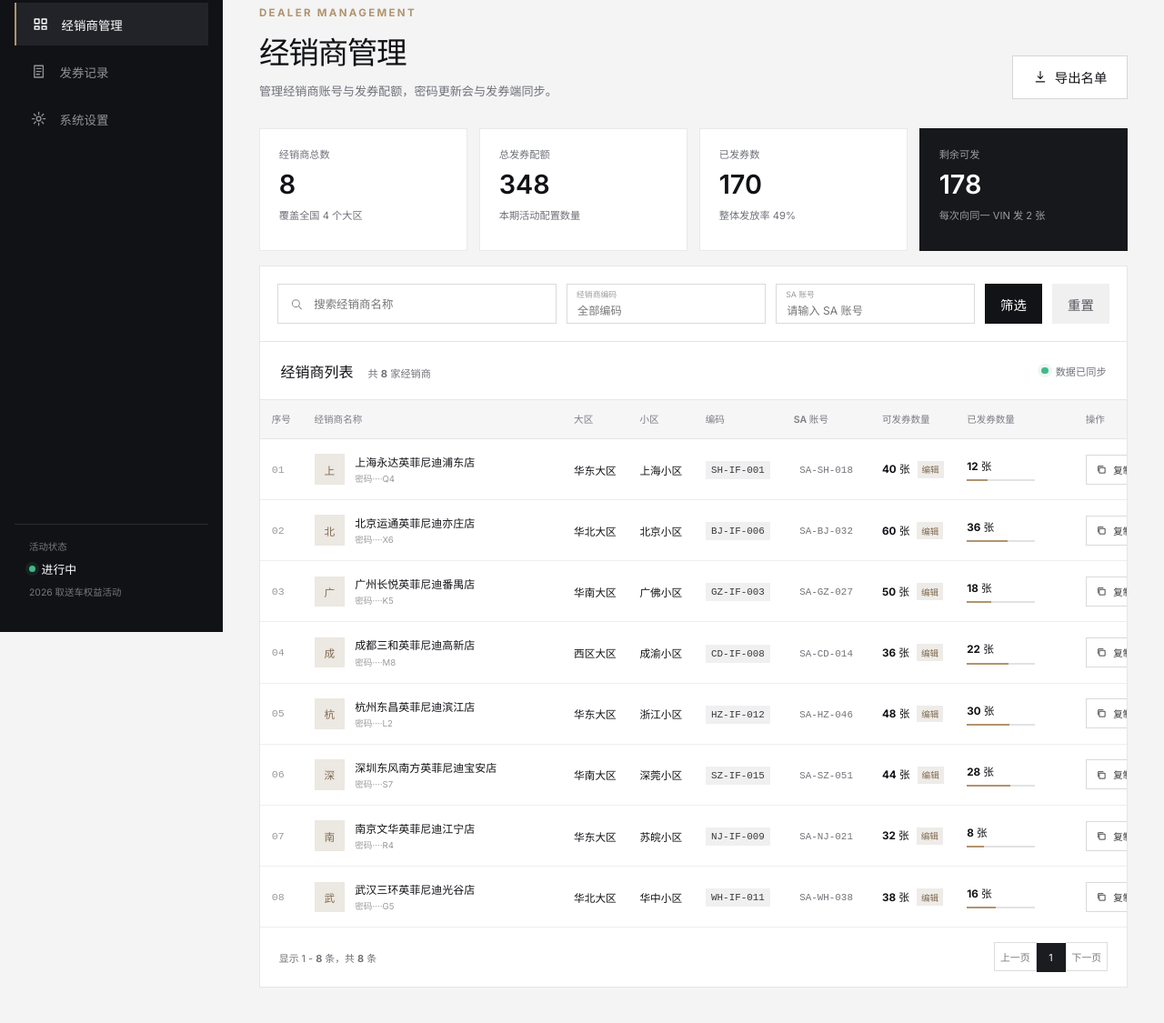
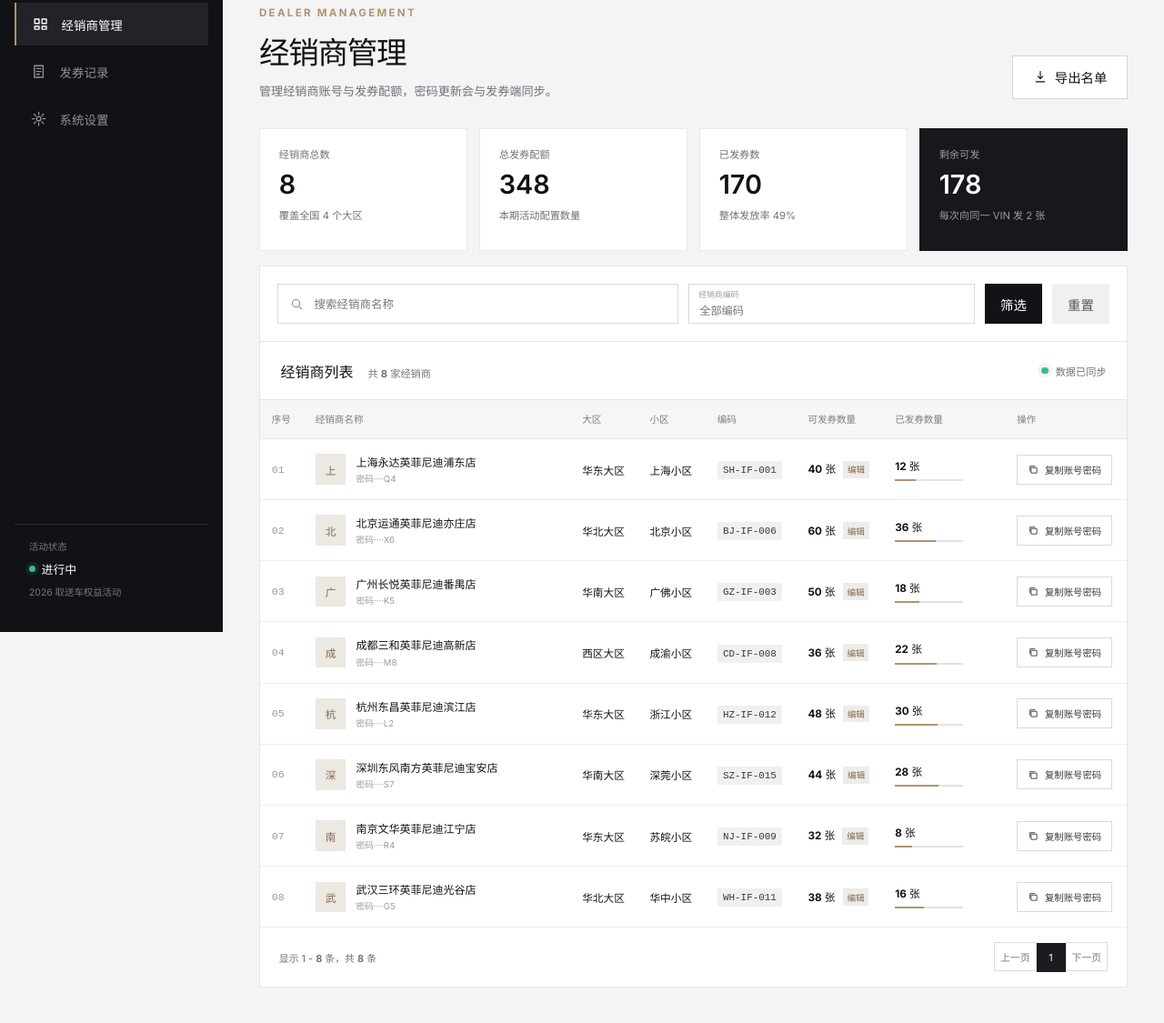
Before and after one commit to Shevy-Z/shevy-z.github.io, a plain HTML site: page infiniti-voucher/admin/index.html in a window 1280 px wide. Shown: the part 105-1230 px from the top of the page at 91% size. Drawn offline with Linux system fonts and the light colour scheme.

Commit message:
Remove SA account fields from dealer admin

```diff
--- a/infiniti-voucher/admin/index.html
+++ b/infiniti-voucher/admin/index.html
@@ -38,14 +38,13 @@
           <div class="filter-bar">
             <label class="search-control"><svg viewBox="0 0 24 24"><circle cx="10.5" cy="10.5" r="6.5"></circle><path d="m15.5 15.5 5 5"></path></svg><input id="dealerFilter" placeholder="搜索经销商名称" /></label>
             <label class="filter-control"><span>经销商编码</span><input id="codeFilter" placeholder="全部编码" /></label>
-            <label class="filter-control"><span>SA 账号</span><input id="saFilter" placeholder="请输入 SA 账号" /></label>
             <button id="filterBtn" class="button button--dark" type="button">筛选</button>
             <button id="clearFilter" class="button button--ghost" type="button">重置</button>
           </div>
           <div class="table-heading"><div><h2>经销商列表</h2><span>共 <b id="resultCount">0</b> 家经销商</span></div><span class="sync-note"><i></i>数据已同步</span></div>
           <div class="table-wrap">
             <table>
-              <thead><tr><th>序号</th><th>经销商名称</th><th>大区</th><th>小区</th><th>编码</th><th>SA 账号</th><th>可发券数量</th><th>已发券数量</th><th>操作</th></tr></thead>
+              <thead><tr><th>序号</th><th>经销商名称</th><th>大区</th><th>小区</th><th>编码</th><th>可发券数量</th><th>已发券数量</th><th>操作</th></tr></thead>
               <tbody id="dealerTableBody"></tbody>
             </table>
             <div id="tableEmpty" class="table-empty is-hidden"><div class="empty-icon">∅</div><strong>未找到匹配的经销商</strong><p>请调整筛选条件后重试</p></div>
--- a/infiniti-voucher/assets/app.js
+++ b/infiniti-voucher/assets/app.js
@@ -4,14 +4,14 @@
   const STORAGE_KEY = "infiniti-voucher-prototype-v1";
   const SESSION_KEY = "infiniti-dealer-session";
   const sampleDealers = [
-    { id: 1, name: "上海永达英菲尼迪浦东店", region: "华东大区", area: "上海小区", code: "SH-IF-001", sa: "SA-SH-018", password: "A7K9M2Q4", quota: 40, issued: 12 },
-    { id: 2, name: "北京运通英菲尼迪亦庄店", region: "华北大区", area: "北京小区", code: "BJ-IF-006", sa: "SA-BJ-032", password: "R4T8P2X6", quota: 60, issued: 36 },
-    { id: 3, name: "广州长悦英菲尼迪番禺店", region: "华南大区", area: "广佛小区", code: "GZ-IF-003", sa: "SA-GZ-027", password: "N6C3W9K5", quota: 50, issued: 18 },
-    { id: 4, name: "成都三和英菲尼迪高新店", region: "西区大区", area: "成渝小区", code: "CD-IF-008", sa: "SA-CD-014", password: "H2V7D5M8", quota: 36, issued: 22 },
-    { id: 5, name: "杭州东昌英菲尼迪滨江店", region: "华东大区", area: "浙江小区", code: "HZ-IF-012", sa: "SA-HZ-046", password: "Q9F4B7L2", quota: 48, issued: 30 },
-    { id: 6, name: "深圳东风南方英菲尼迪宝安店", region: "华南大区", area: "深莞小区", code: "SZ-IF-015", sa: "SA-SZ-051", password: "U5E8J3S7", quota: 44, issued: 28 },
-    { id: 7, name: "南京文华英菲尼迪江宁店", region: "华东大区", area: "苏皖小区", code: "NJ-IF-009", sa: "SA-NJ-021", password: "Z3M6A8R4", quota: 32, issued: 8 },
-    { id: 8, name: "武汉三环英菲尼迪光谷店", region: "华北大区", area: "华中小区", code: "WH-IF-011", sa: "SA-WH-038", password: "B8K2Y6G5", quota: 38, issued: 16 }
+    { id: 1, name: "上海永达英菲尼迪浦东店", region: "华东大区", area: "上海小区", code: "SH-IF-001", password: "A7K9M2Q4", quota: 40, issued: 12 },
+    { id: 2, name: "北京运通英菲尼迪亦庄店", region: "华北大区", area: "北京小区", code: "BJ-IF-006", password: "R4T8P2X6", quota: 60, issued: 36 },
+    { id: 3, name: "广州长悦英菲尼迪番禺店", region: "华南大区", area: "广佛小区", code: "GZ-IF-003", password: "N6C3W9K5", quota: 50, issued: 18 },
+    { id: 4, name: "成都三和英菲尼迪高新店", region: "西区大区", area: "成渝小区", code: "CD-IF-008", password: "H2V7D5M8", quota: 36, issued: 22 },
+    { id: 5, name: "杭州东昌英菲尼迪滨江店", region: "华东大区", area: "浙江小区", code: "HZ-IF-012", password: "Q9F4B7L2", quota: 48, issued: 30 },
+    { id: 6, name: "深圳东风南方英菲尼迪宝安店", region: "华南大区", area: "深莞小区", code: "SZ-IF-015", password: "U5E8J3S7", quota: 44, issued: 28 },
+    { id: 7, name: "南京文华英菲尼迪江宁店", region: "华东大区", area: "苏皖小区", code: "NJ-IF-009", password: "Z3M6A8R4", quota: 32, issued: 8 },
+    { id: 8, name: "武汉三环英菲尼迪光谷店", region: "华北大区", area: "华中小区", code: "WH-IF-011", password: "B8K2Y6G5", quota: 38, issued: 16 }
   ];
 
   const sampleVouchers = [
@@ -291,7 +291,7 @@
           <td><span class="table-index">${String(index + 1).padStart(2, "0")}</span></td>
           <td><div class="dealer-cell"><span>${escapeHtml(dealer.name.charAt(0))}</span><div><strong>${escapeHtml(dealer.name)}</strong><small>密码····${escapeHtml(dealer.password.slice(-2))}</small></div></div></td>
           <td>${escapeHtml(dealer.region)}</td><td>${escapeHtml(dealer.area)}</td>
-          <td><code>${escapeHtml(dealer.code)}</code></td><td><code class="muted-code">${escapeHtml(dealer.sa)}</code></td>
+          <td><code>${escapeHtml(dealer.code)}</code></td>
           <td><strong>${dealer.quota}</strong> 张 <button class="mini-edit" data-edit="${dealer.id}" title="调整配额">编辑</button></td>
           <td><div class="issued-cell"><strong>${dealer.issued}</strong> 张<span><i style="width:${Math.min(100, dealer.quota ? dealer.issued / dealer.quota * 100 : 0)}%"></i></span></div></td>
           <td><button class="copy-action" data-copy="${dealer.id}"><svg viewBox="0 0 24 24"><path d="M8 8h11v11H8zM5 15V5h10"></path></svg>复制账号密码</button></td>
@@ -309,8 +309,7 @@
       data = loadData();
       const name = document.getElementById("dealerFilter").value.trim().toLowerCase();
       const code = document.getElementById("codeFilter").value.trim().toLowerCase();
-      const sa = document.getElementById("saFilter").value.trim().toLowerCase();
-      visibleDealers = data.dealers.filter((d) => d.name.toLowerCase().includes(name) && d.code.toLowerCase().includes(code) && d.sa.toLowerCase().includes(sa));
+      visibleDealers = data.dealers.filter((d) => d.name.toLowerCase().includes(name) && d.code.toLowerCase().includes(code));
       renderTable();
     }
 
@@ -348,9 +347,9 @@
     }
 
     document.getElementById("filterBtn").addEventListener("click", applyFilters);
-    ["dealerFilter", "codeFilter", "saFilter"].forEach((id) => document.getElementById(id).addEventListener("keydown", (event) => { if (event.key === "Enter") applyFilters(); }));
+    ["dealerFilter", "codeFilter"].forEach((id) => document.getElementById(id).addEventListener("keydown", (event) => { if (event.key === "Enter") applyFilters(); }));
     document.getElementById("clearFilter").addEventListener("click", () => {
-      ["dealerFilter", "codeFilter", "saFilter"].forEach((id) => { document.getElementById(id).value = ""; });
+      ["dealerFilter", "codeFilter"].forEach((id) => { document.getElementById(id).value = ""; });
       applyFilters();
     });
     document.getElementById("exportBtn").addEventListener("click", () => showToast("经销商名单已导出（演示）", "success"));
--- a/infiniti-voucher/assets/styles.css
+++ b/infiniti-voucher/assets/styles.css
@@ -233,7 +233,7 @@ svg { width: 1.2rem; height: 1.2rem; fill: none; stroke: currentColor; stroke-wi
 .metric-card--dark { background: #17181c; color: white; border-color: #17181c; }
 .metric-card--dark span, .metric-card--dark small { color: #9a9ba1; }
 .table-panel { background: white; border: 1px solid #e6e6e8; }
-.filter-bar { display: grid; grid-template-columns: minmax(240px, 1.4fr) 1fr 1fr auto auto; gap: .7rem; padding: 1.2rem; border-bottom: 1px solid var(--line); }
+.filter-bar { display: grid; grid-template-columns: minmax(280px, 1.4fr) minmax(220px, 1fr) auto auto; gap: .7rem; padding: 1.2rem; border-bottom: 1px solid var(--line); }
 .search-control { height: 2.75rem; display: flex; align-items: center; gap: .6rem; padding: 0 .8rem; border: 1px solid #d9dade; }
 .search-control svg { width: 1rem; color: #8a8b90; }
 .search-control input { width: 100%; border: 0; outline: none; font-size: .78rem; }
@@ -281,7 +281,7 @@ td code { padding: .25rem .4rem; background: #f0f0f1; color: #38393e; font-size:
   .login-page { grid-template-columns: 1fr 450px; }
   .login-visual { padding: 3.5rem; }
   .metric-grid { grid-template-columns: repeat(2, 1fr); }
-  .filter-bar { grid-template-columns: 1fr 1fr; }
+  .filter-bar { grid-template-columns: 1fr auto auto; }
   .search-control { grid-column: 1 / -1; }
 }
 
```
